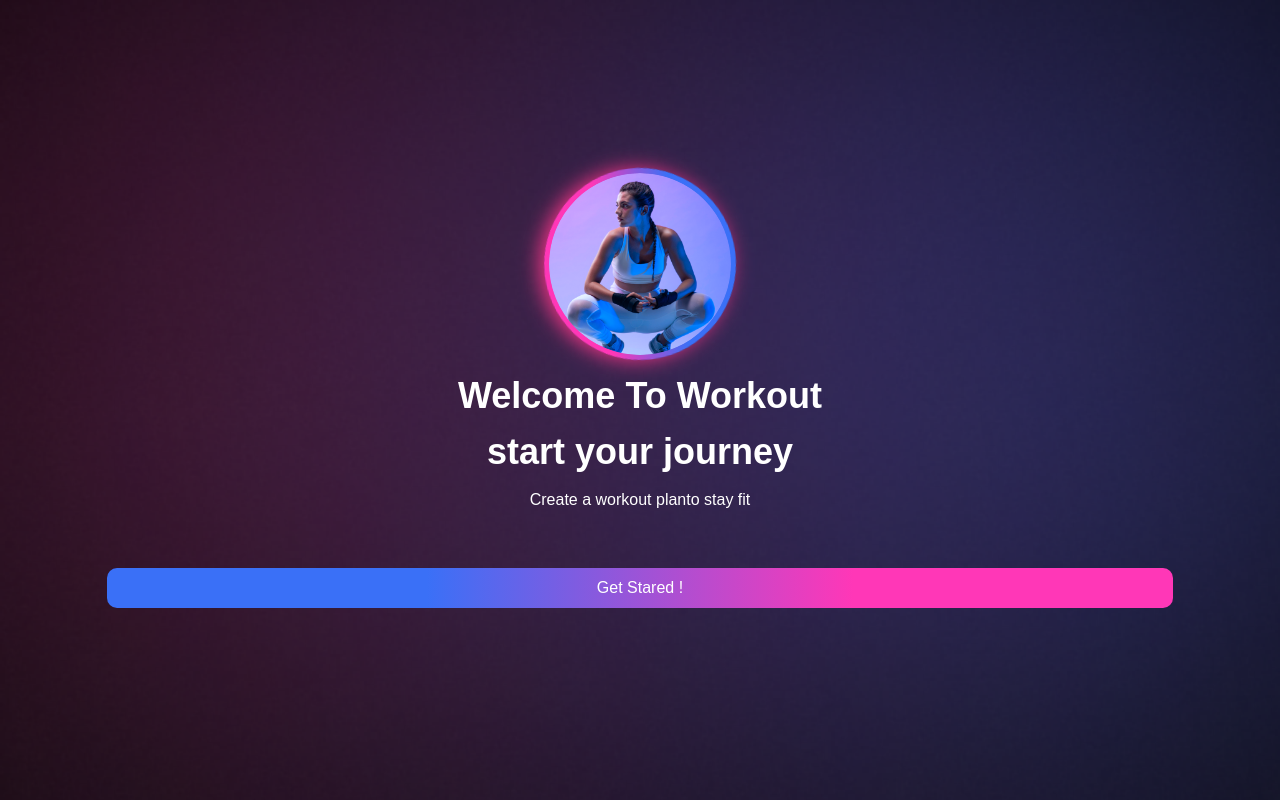
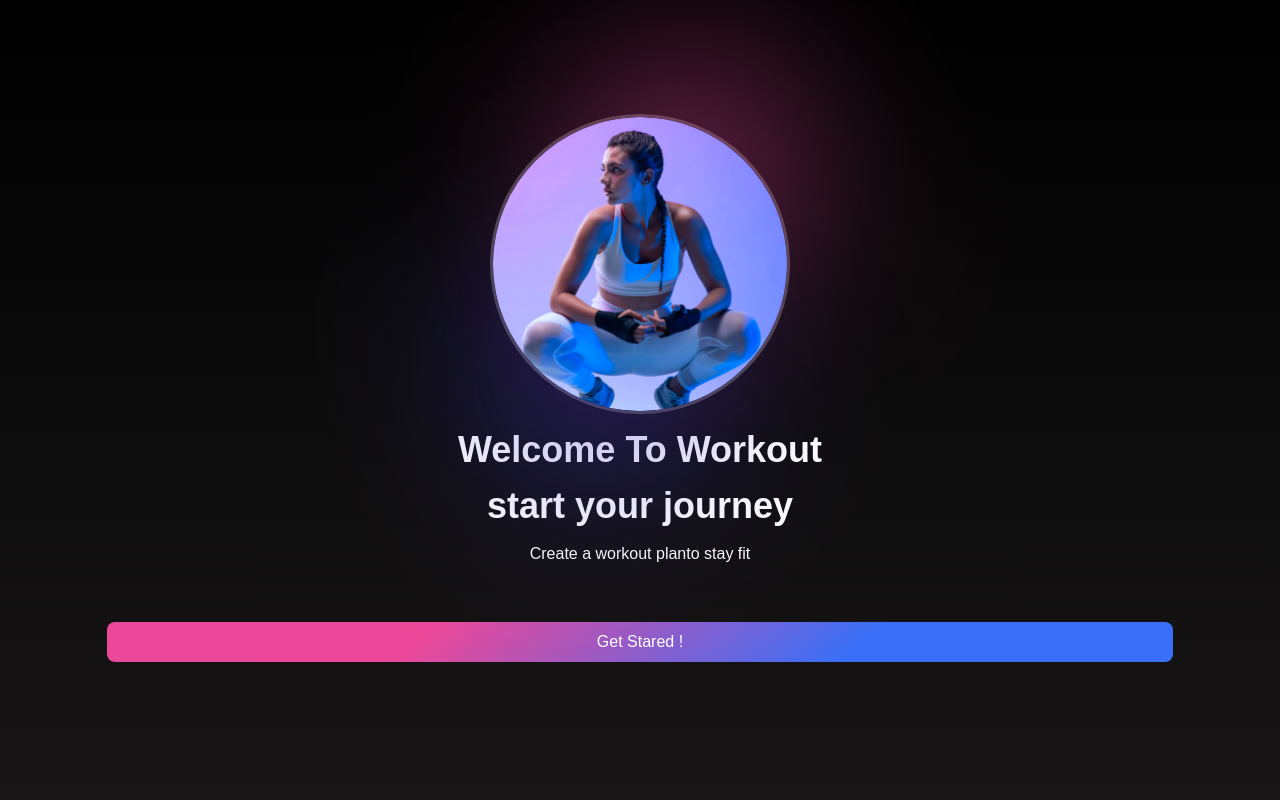
Before and after one commit to git-team12/front-end, a React (Vite) app: page /getstart in a window 1280 px wide. Built offline with nearby package versions, Linux system fonts and the light colour scheme; a web font is replaced by a local one.

Commit message:
edit Getstarted Component

```diff
--- a/package.json
+++ b/package.json
@@ -10,6 +10,7 @@
     "preview": "vite preview"
   },
   "dependencies": {
+    "node": "^20.7.0",
     "react": "^18.2.0",
     "react-dom": "^18.2.0",
     "react-icons": "^4.11.0",
--- a/src/App.jsx
+++ b/src/App.jsx
@@ -9,7 +9,7 @@ import Gender from './components/Register/Gender'
 const App = () => {
   return (
     <>
-    <Register/>
+    <GetStart/>
     </>
   )
 }
--- a/src/components/GetStart/GetStart.css
+++ b/src/components/GetStart/GetStart.css
@@ -1,14 +1,78 @@
-.bg-mobile{
-    background-image: url(/src/assets/img/Mobile_Frame_BG.png);
+
+:root{
+    --Pink500-Primaly : #EC4899;
+    --Indigo500-Primaly : #6366f1;
+    --Indigo700-Second: #4338CA;
+    --Pink500-Indigo700 : linear-gradient(135deg, #EC4899 0%, #4338CA 100%);
+
 }
+
+body{
+    height: 100vh;
+    background: var(--BG-Mobile, linear-gradient(180deg, #000 0%, #181616 100%));
+}
+
+
+.getStarted{
+    width: 300px;
+    height: 300px;
+    position: relative;
+    z-index: 2;
+    border-radius: 100%;
+    border: solid 3px rgba(255, 255, 255, 0.25); /* RGBA color with 50% opacity */
+}
+
+.getStarted img{
+    z-index: 2;
+    width: 100%;
+}
+.NeonPink {
+    width: 150px;
+    height:  150px;
+    left: 0;
+    top: 0;
+    position: absolute;
+    background: var(--Pink500-Primaly);
+    filter: blur(100px);
+    z-index: 1;
+}
+
+.NeonIndigo {
+    width: 150px;
+    height:  150px;
+    right: 0;
+    top: 150px;
+    position: absolute;
+    background: var(--Indigo700-Second);
+    filter: blur(100px);
+    z-index: 1;
+  }
+
+
+
+
+
+.set-spin {
+    animation: spin 2.5s linear infinite;
+    /* border: solid 1px white; */
+    width: 300px;
+    height: 300px;
+
+    /* box-shadow: 5px 0px px 0px #3A70F7, 5px 0px 20px 0px #FF37B7; */
+}
+
+@keyframes spin {
+
+    0% {
+        transform: rotate(0deg);
+    }
+    100% {
+        transform: rotate(360deg);
+    }
+}
+
+
 .btn-color{
-    border-radius: 10px;
-    background: linear-gradient(90deg, #3A70F7 30%, #FF37B7 70%);
+    background: linear-gradient(320deg, #3A70F7 30%, var(--Pink500-Primaly) 70%);
+    border-radius: 0.5rem;
 }
-.cercle{
-    border-radius: 50%;
-}
-.set-spin{
-    animation: spin 5s linear infinite;
-    box-shadow: 5px 0px 20px #EA3383 ;
-}
--- a/src/components/GetStart/GetStart.jsx
+++ b/src/components/GetStart/GetStart.jsx
@@ -1,23 +1,40 @@
-import React from 'react'
-import './GetStart.css' //import css
-import logo from '../../assets/img/Getstarted-img .png'
+import React from "react";
+import "./GetStart.css"; //import css
+import logo from "../../assets/img/Getstarted-img .png";
 
 //component below
 
 const GetStart = () => {
   return (
-    <div className='bg-mobile bg-no-repeat bg-cover test1 w-full h-screen justify-center bg-main flex flex-col items-center  pb-2'>
-      <div className='w-48 h-48  relative '>
-      <div className='w-48 h-48 btn-color cercle animate-spin set-spin ' ></div>
-      <img className='w-[95%] h-[95%]  object-cover rounded-full absolute top-[2.5%] right-[2.5%] ' src={logo} alt="" />
+    <div className="bg-mobile bg-no-repeat bg-cover test1 w-full h-screen justify-center bg-main flex flex-col items-center  pb-2">
+      <div className="w-300 h-300  relative ">
+
+        <div className="getStarted  cercle ">
+        <img className=' object-cover rounded-full absolute get-Started_IMG' src={logo} alt="" />
+        <div className="set-spin">
+
+          <article className="NeonPink"/>
+          <article className="NeonIndigo"/>
+          </div>
+        </div>
 
       </div>
-        <h1 className='text-white font-semibold mt-4 text-4xl px-2'>Welcome To Workout</h1>
-        <h1 className='text-white font-semibold mt-4 text-4xl'>start your journey</h1>
-        <p className='text-white mt-4 mb-10'>Create a workout planto stay fit </p>
-        <button className='btn-color text-white text-base my-4 w-5/6 h-10 bg-blue-500 px-2 '>Get Stared !</button>
+
+<div>
+
+</div>
+      <h1 className="text-white font-semibold mt-4 text-4xl px-2">
+        Welcome To Workout
+      </h1>
+      <h1 className="text-white font-semibold mt-4 text-4xl">
+        start your journey
+      </h1>
+      <p className="text-white mt-4 mb-10">Create a workout planto stay fit </p>
+      <button className="btn-color text-white text-base my-4 w-5/6 h-10 bg-blue-500 px-2 ">
+        Get Stared !
+      </button>
     </div>
-  )
-}
+  );
+};
 
-export default GetStart
+export default GetStart;
```
Also changed, not shown: 1 other file (tests, documents, lock files or other folders).
